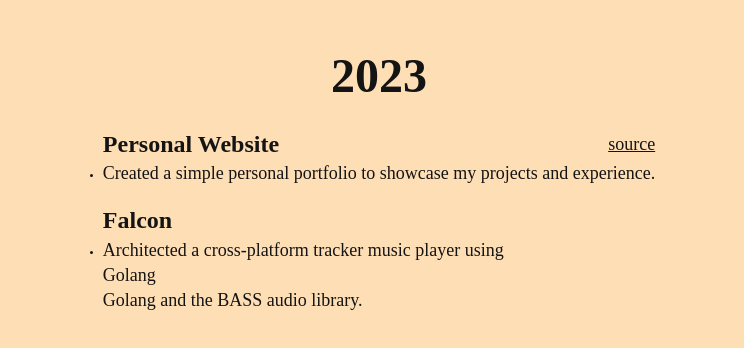
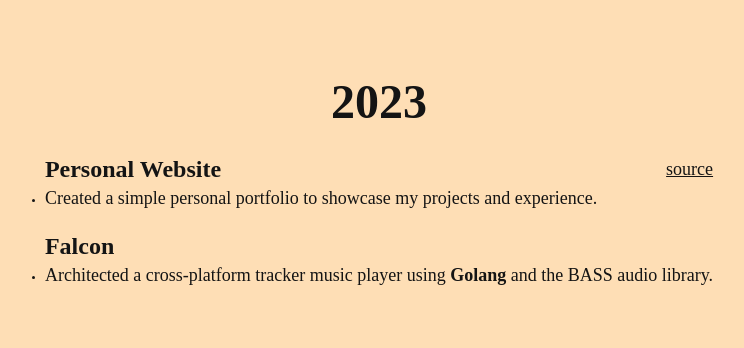
Before and after one commit to heroldev/arcless, a React (Vite) app: page /projects in a window 1280 px wide. Shown: the part 216-564 px from the top of the page, without its empty margins (261-1005 px from the left). Built offline with nearby package versions, Linux system fonts and the light colour scheme.

Commit message:
ooo bolding

```diff
--- a/src/views/Projects/Projects.tsx
+++ b/src/views/Projects/Projects.tsx
@@ -26,7 +26,7 @@ const Projects = () => {
           </div>
           <ul>
             <li>
-              <p>Architected a cross-platform tracker music player using <p>Golang</p>Golang and the BASS audio library.</p>
+              <p>Architected a cross-platform tracker music player using <strong>Golang</strong> and the BASS audio library.</p>
             </li>
           </ul>
         </div>
```
